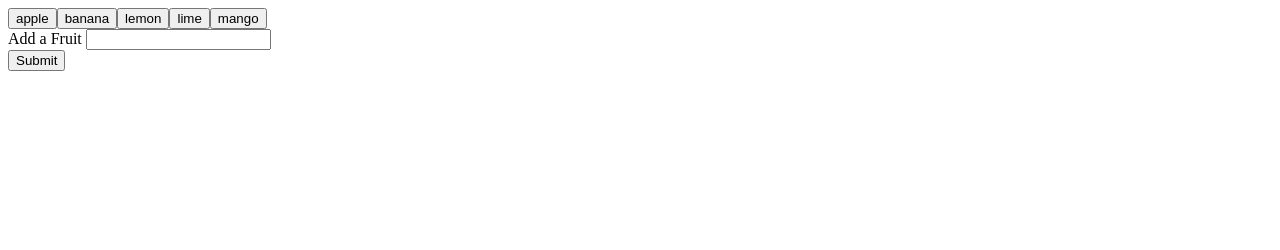
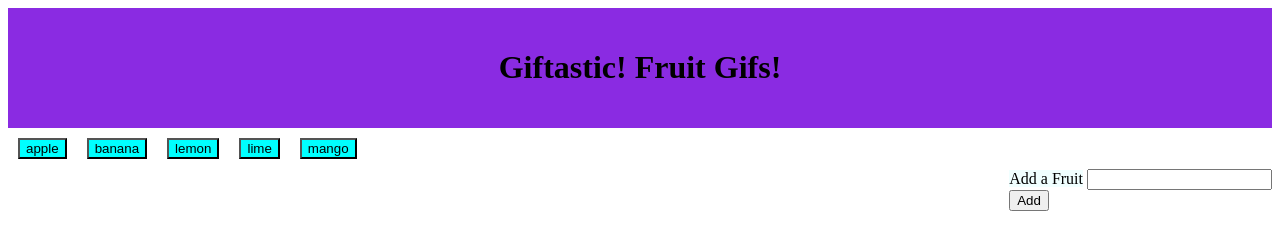
Before and after one commit to hcamposa1994/GifTastic, a plain HTML site: page index.html in a window 1280 px wide. Drawn offline with nearby package versions, Linux system fonts and the light colour scheme.

Commit message:
final commit, finished the css

```diff
--- a/assets/css/style.css
+++ b/assets/css/style.css
@@ -0,0 +1,26 @@
+button {
+    margin: 10px;
+    justify-items: center;
+    background-color: aqua;
+}
+
+header {
+    text-align: center;
+    background: blueviolet;
+    padding-top: 20px;
+    padding-bottom: 20px;
+}
+
+#fruit-gifs {
+    float: inline-start;
+    height: 50px;
+
+}
+
+#fruit-form {
+    float: right;
+}
+
+label {
+    background-color: azure;
+}
--- a/assets/javascript/app.js
+++ b/assets/javascript/app.js
@@ -43,7 +43,7 @@ else {
 renderButtons();
 
 $(document).on("click", ".fruit-group", function() {
-    var fruit = $(this).attr("data-fruit");
+    var fruit = $(this).attr("data-fruit").trim();
     var api_key = "&api_key=GFIHFicY1XEDTegb3grxyAzfTQ35fowX&limit=10";
     var limit = "&limit=10"
     var queryURL = "https://api.giphy.com/v1/gifs/search?q=" +
--- a/index.html
+++ b/index.html
@@ -13,13 +13,16 @@
 </head>
 
 <body>
+  <header>
+    <h1>Giftastic! Fruit Gifs!</h1>
+  </header>
     <div id="fruit-buttons"></div>
 
     <form id="fruit-form">
         <label for="fruit-input">Add a Fruit</label>
         <input type="text" id="fruit-input"><br>
 
-        <input id="add-fruit" type="submit" value="Submit">
+        <input id="add-fruit" type="submit" value="Add">
     </form>
 
     <div id="fruit-gifs"></div>
```
Lines whose indentation alone changed are shown as unchanged.
